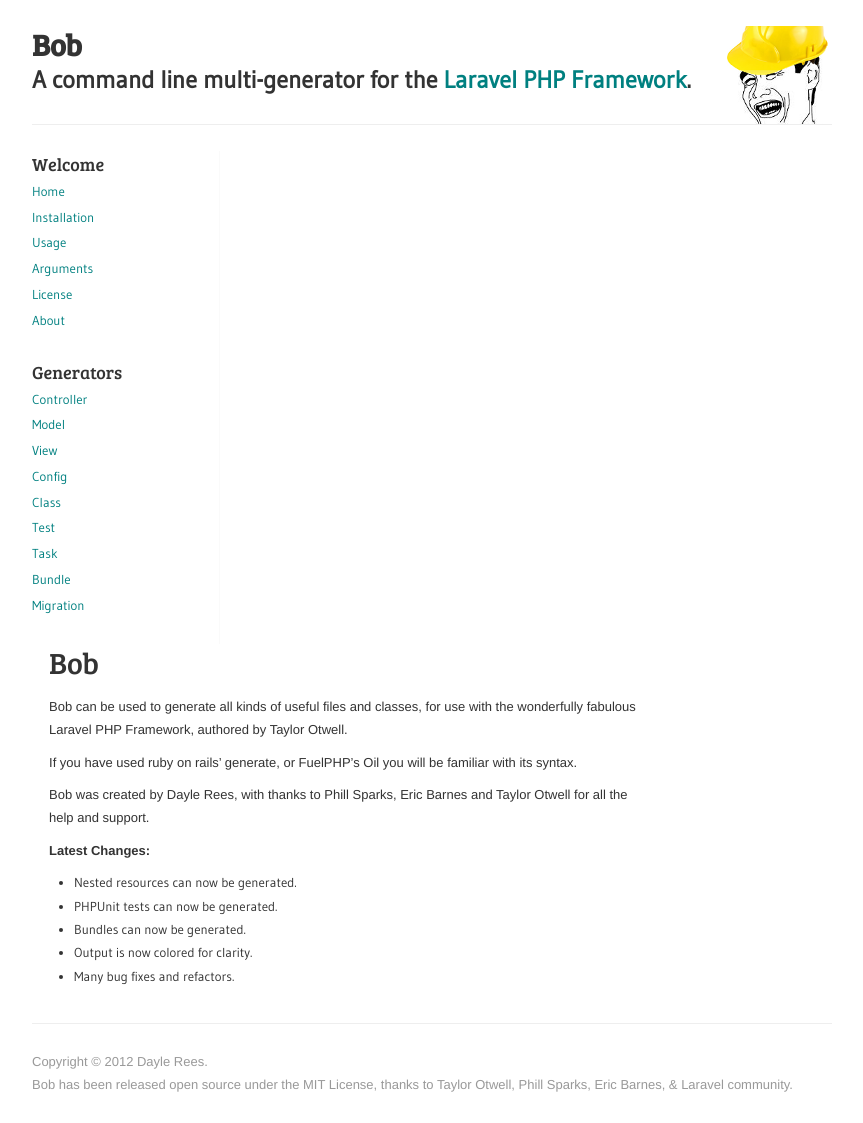
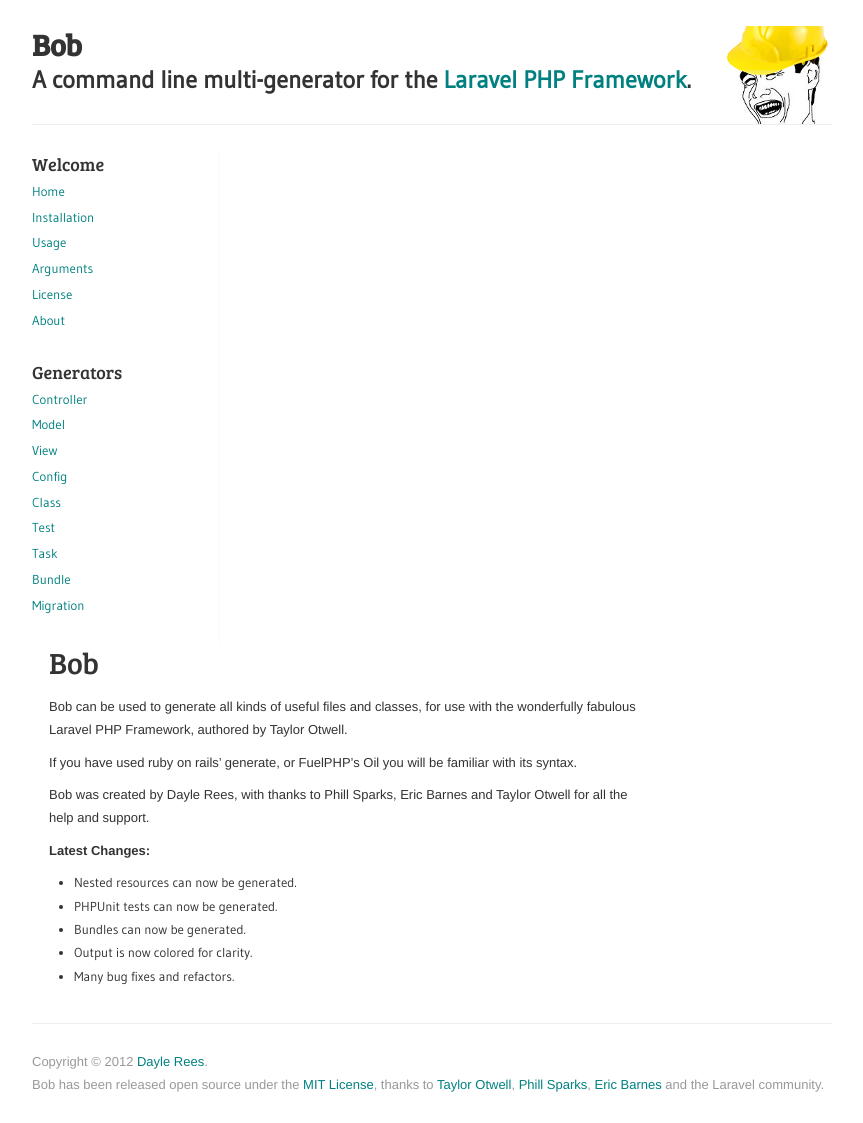
Before and after one commit to jonphipps/laravel-bob, a Jekyll site: the page built from index.md, in a window 1280 px wide. Shown: the whole page, without its empty margins (208-1071 px from the left). Built offline with Jekyll 4.4.1, drawn with Linux system fonts in a browser that asks for light colours; nearby versions of some CDN libraries.

Commit message:
building docs

```diff
--- a/_layouts/default.html
+++ b/_layouts/default.html
@@ -21,7 +21,7 @@
 	<div class="wrapper">
 		<header>
 				<h1>Bob</h1>
-				<h2>A command line multi-generator for the <a href="#">Laravel PHP Framework</a>.</h2>
+				<h2>A command line multi-generator for the <a href="http://www.laravel.com">Laravel PHP Framework</a>.</h2>
 
 		</header>
 		<div class="row-fluid" role="main">
@@ -54,8 +54,8 @@
 			</section>
 		</div>
 		<footer>
-			<p>Copyright &copy; 2012 Dayle Rees.</p>
-			<p>Bob has been released open source under the MIT License, thanks to Taylor Otwell, Phill Sparks, Eric Barnes, &amp; Laravel community.</p>
+			<p>Copyright &copy; 2012 <a href="http://daylerees.com">Dayle Rees</a>.</p>
+			<p>Bob has been released open source under the <a href="/laravel-bob/docs/license.html">MIT License</a>, thanks to <a href="https://github.com/taylorotwell">Taylor Otwell</a>, <a href="http://phills.me.uk/">Phill Sparks</a>, <a href="http://ericlbarnes.com/">Eric Barnes</a> and the Laravel community.</p>
 		</footer>
 	</div>
 
```
